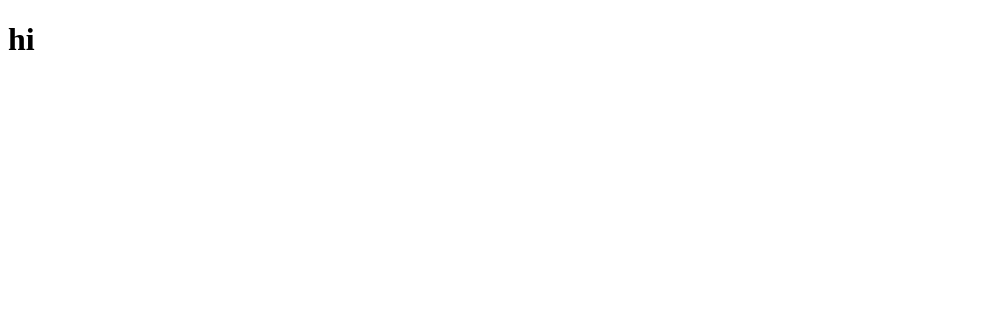
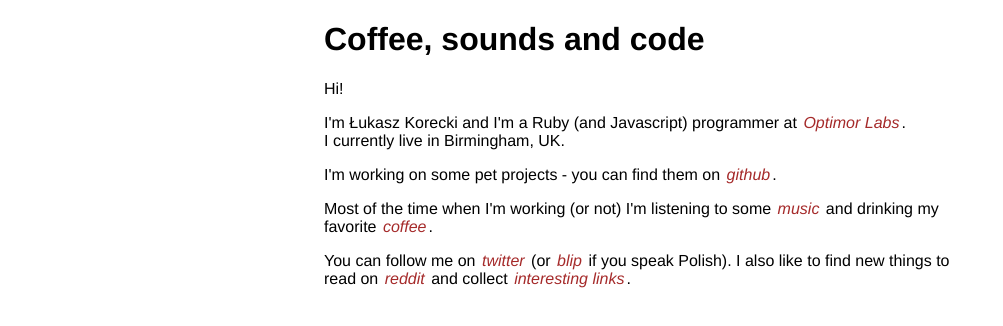
Before and after one commit to lukaszkorecki/lukaszkorecki.github.com, a plain HTML site: page index.html in a window 1280 px wide. Shown: the whole page, without its empty margins (0-1003 px from the left). Drawn offline with Linux system fonts and the light colour scheme.

Commit message:
Copy of html from coffeesounds.com (for now)

```diff
--- a/index.html
+++ b/index.html
@@ -2,10 +2,44 @@
 <html>
 <head>
   <meta http-equiv="Content-type" content="text/html; charset=utf-8"/>
-  <title>hi</title>
+  <title>CoffeeSounds</title>
+  <style type="text/css" media="screen">
+    body { font-family: "Helvetica", "Arial", sans;}
+    #body { margin: 0 auto; width: 50%}
+    a { text-decoration: none; color: brown; padding: 2px}
+    a:hover { color: white; background: brown; border-radius: 4px; padding: 2px}
+    a:visited { font-style: italic;}
+    a:link { font-style: italic;}
+    .espresso { text-align: right}
+  </style>
 
 </head>
-<body id="lol">
-  <h1 id="hi">hi</h1>
+<body>
+  <div id="body">
+    <h1>
+      Coffee, sounds and code
+    </h1>
+    <p>
+      Hi!
+    </p>
+      <p>
+      I'm Łukasz Korecki and I'm a Ruby (and Javascript) programmer at <a href="http://optimorlabs.com">Optimor Labs</a>.
+      <br/>I currently live in Birmingham, UK.
+    </p>
+    <p>
+      I'm working on some pet projects - you can find them on <a href="http://github.com/lukaszkorecki">github</a>.
+    </p>
+      <p>
+         Most of the time when I'm working (or not) I'm listening to some <a href="http://last.fm/user/coffeesounds">music</a> and drinking my favorite <a href="http://www.lavazza.com/corporate/en/">coffee</a>.
+      </p>
+      <p>
+        You can follow me on <a href="http://twitter.com/lukaszkorecki">twitter</a> (or <a href="http://lukaszkorecki.blip.pl">blip</a> if you speak Polish). I also like to find new things to read on <a href="http://reddit.com/user/coffeesounds">reddit</a> and collect <a href="http://delicious.com/lukaszkorecki">interesting links</a>.
+      </p>
+<!--
+      <p class="espresso">
+        <img src="EspressoMaker-icon.png" />
+      </p>
+-->
+  </div>
 </body>
 </html>
```
